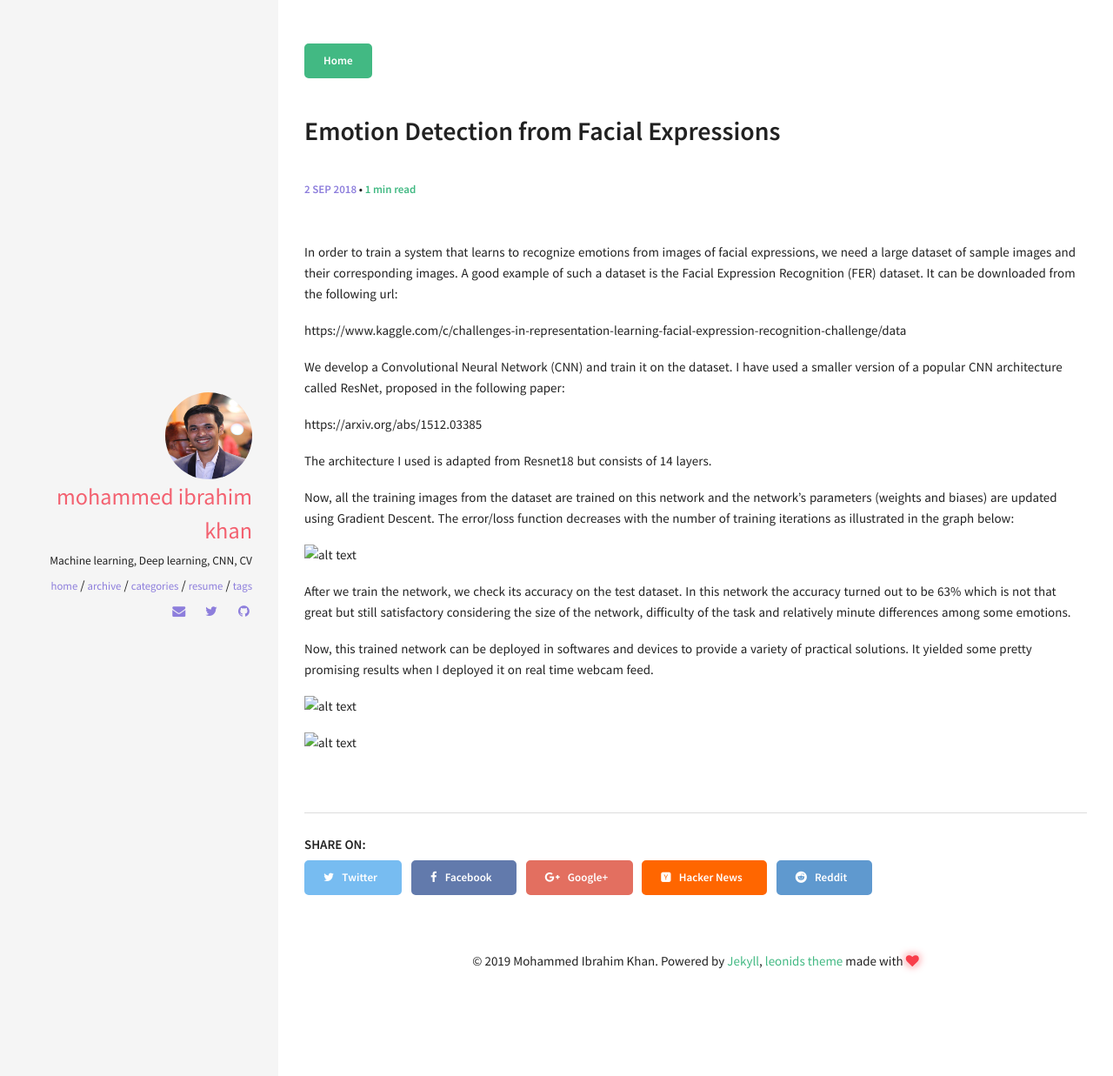
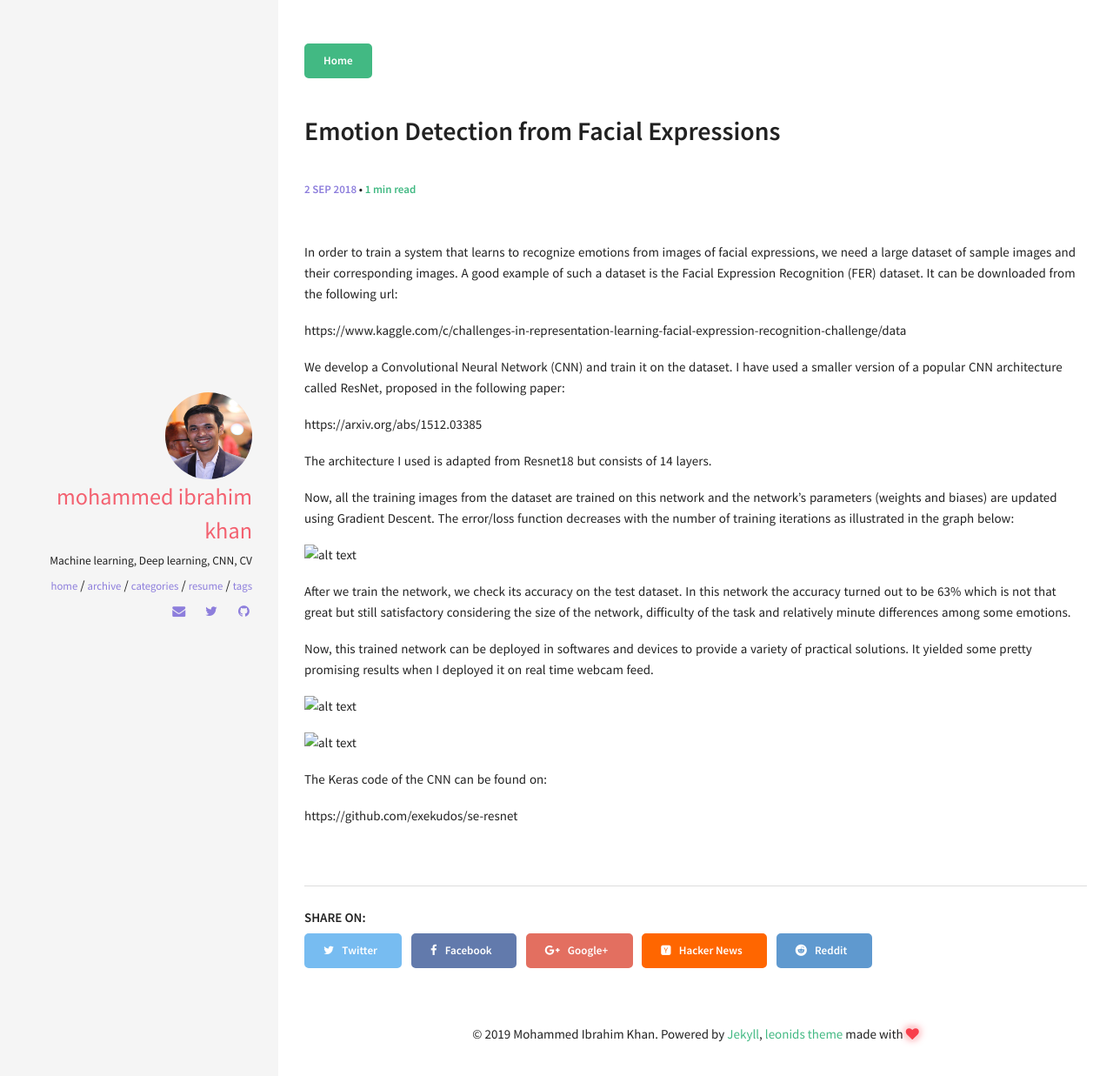
Before and after one commit to exekudos/exekudos.github.io, a Jekyll site: the page built from _posts/2018-09-02-emotion-detection.md, in a window 1280 px wide. Shown: the top 1237 px of the page at 87% size. Built offline with Jekyll 4.4.1, drawn with Linux system fonts in a browser that asks for light colours.

Commit message:
Update 2018-09-02-emotion-detection.md

```diff
--- a/_posts/2018-09-02-emotion-detection.md
+++ b/_posts/2018-09-02-emotion-detection.md
@@ -4,6 +4,7 @@ title:  "Emotion Detection from Facial Expressions"
 categories: [tutorial]
 comments: true
 ---
+
 In order to train a system that learns to recognize emotions from images of facial expressions, we need a large dataset of sample images and their corresponding images. A good example of such a dataset is the Facial Expression Recognition (FER) dataset. It can be downloaded from the following url:
 
 https://www.kaggle.com/c/challenges-in-representation-learning-facial-expression-recognition-challenge/data
@@ -25,3 +26,7 @@ Now, this trained network can be deployed in softwares and devices to provide a
 ![alt text](../img/emot1.png)
 
 ![alt text](../img/emot2.png)
+
+The Keras code of the CNN can be found on:
+
+https://github.com/exekudos/se-resnet
```
